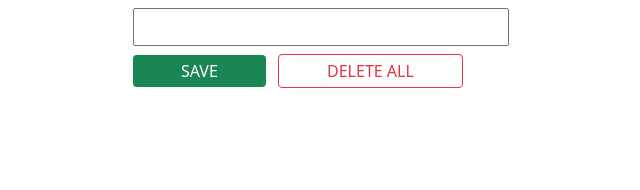
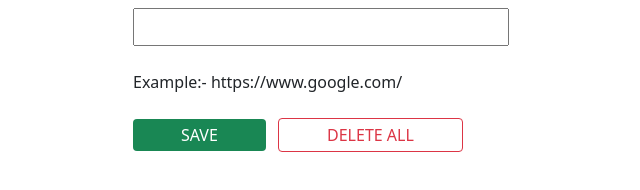
Before and after one commit to 03brainy-clicks/Day-10, a browser extension: page index.html in a window 1280 px wide. Shown: the whole page, without its empty margins (319-959 px from the left). Drawn offline with nearby package versions, Linux system fonts and the light colour scheme.

Commit message:
added example

```diff
--- a/index.html
+++ b/index.html
@@ -19,6 +19,8 @@
       <div class="row">
         <div class="field col-5 mx-auto my-2">
           <input id="input" type="text" /> <br />
+          <br />
+          <p>Example:- https://www.google.com/</p>
           <button id="save" class="btn btn-success px-5 py-1 my-2">SAVE</button>
           <button
             id="delete"
```
